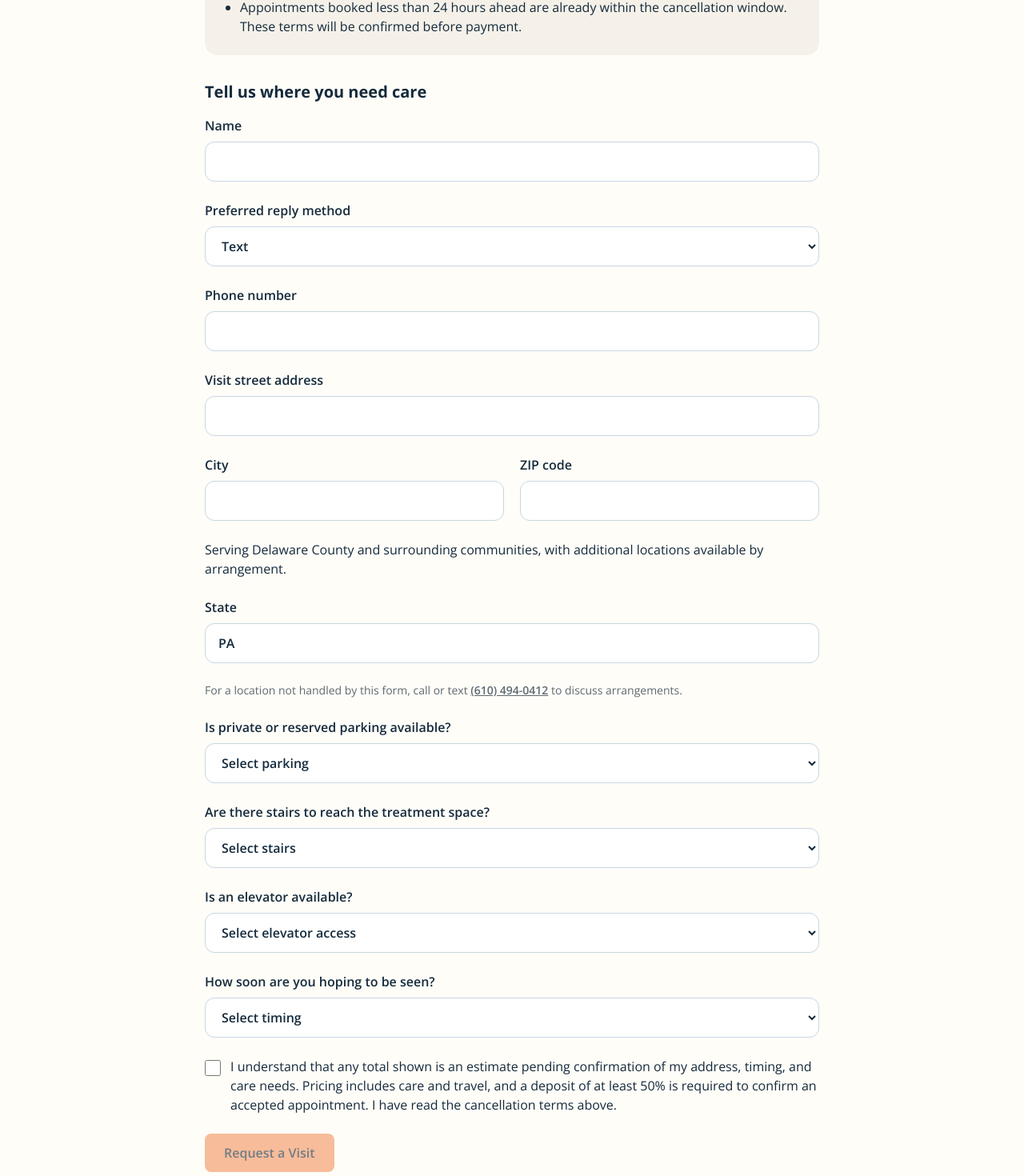
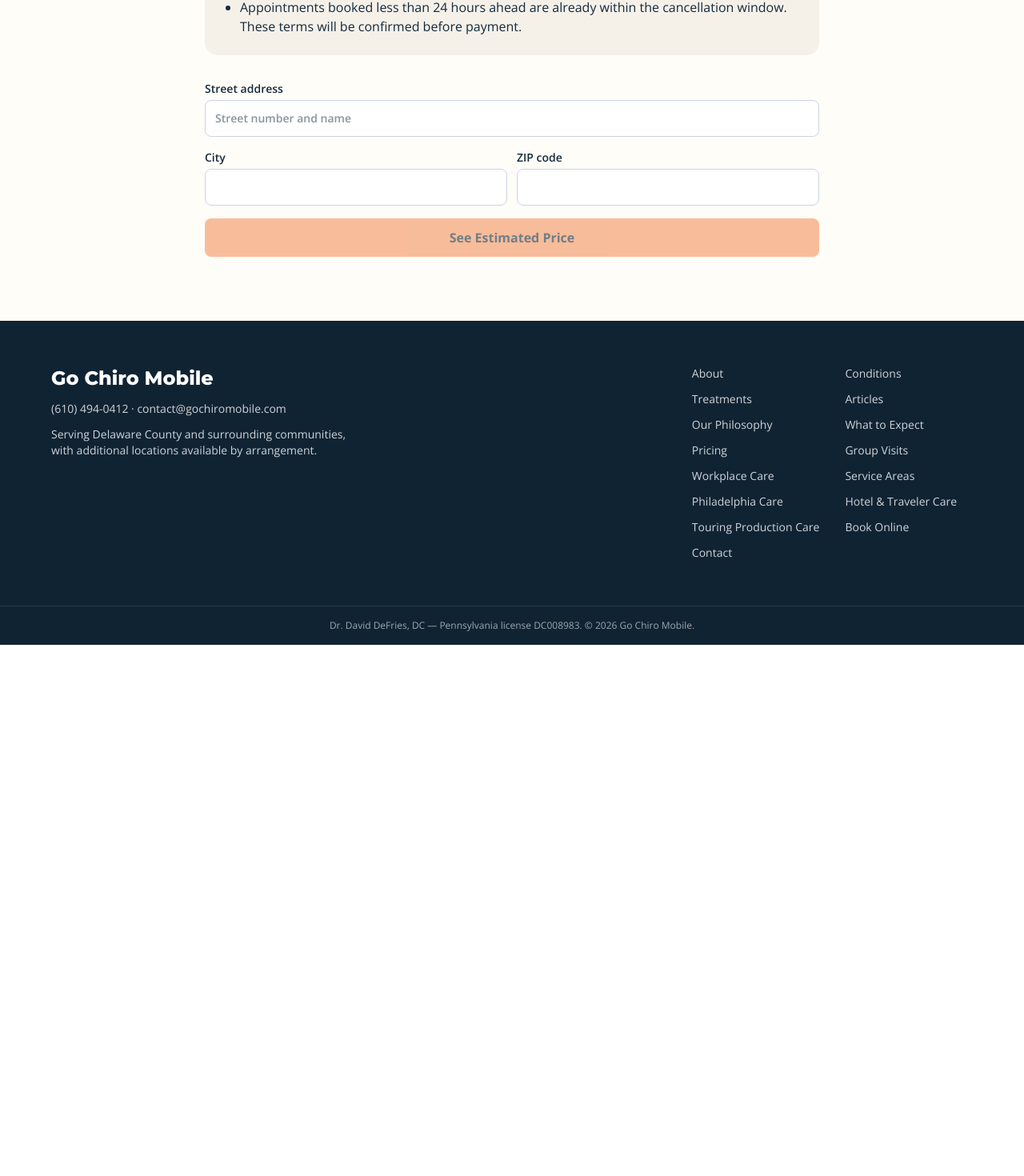
Before and after one commit to mybackcracker/gochiro-platform, a Next.js app: page /check-your-location in a window 1280 px wide. Shown: the part 736-2206 px from the top of the page at 80% size. After the commit the page ends 1542 px from the top, so only its background shows below. Built offline with nearby package versions, Linux system fonts and the light colour scheme.

Commit message:
Simplify extended-area page to address-first quote and progressive contact form

```diff
--- a/app/(marketing)/check-your-location/LocationRequestForm.tsx
+++ b/app/(marketing)/check-your-location/LocationRequestForm.tsx
@@ -1,64 +1,148 @@
 "use client";
-import TravelEstimateCard from "@/components/TravelEstimateCard";
+import { FormEvent, useState } from "react";
+import { zipRoute } from "@/lib/zipRouting";
 import type { SignedTravelEstimate } from "@/lib/travelEstimate";
-import { zipRoute } from "@/lib/zipRouting";
-import { FormEvent, useState } from "react";
-import { LOCATION_CONTACTS, LOCATION_TIMING, PRIVATE_PARKING_OPTIONS, STAIRS_OPTIONS, ELEVATOR_OPTIONS } from "@/lib/locationRequest";
-export default function LocationRequestForm({ initialZip = "", initialEstimate = null }: { initialZip?: string; initialEstimate?: SignedTravelEstimate | null }) {
-  const [zip,setZip] = useState(initialZip);
-  const [estimate,setEstimate] = useState<SignedTravelEstimate | null>(initialEstimate);
-  const [estimateUnavailable,setEstimateUnavailable] = useState(false);
-  const [acceptedEstimate,setAcceptedEstimate] = useState(false);
-  const [acceptedManualQuote,setAcceptedManualQuote] = useState(false);
-  const [submittedTotal,setSubmittedTotal] = useState<number | null>(null);
-  const currentEstimate = estimate?.estimate.zip === zip ? estimate : null;
-  const requestZip = zipRoute(zip) === "request";
-  const manualFallback = requestZip && estimateUnavailable && !currentEstimate;
-  const qualified = requestZip && (currentEstimate ? acceptedEstimate : manualFallback && acceptedManualQuote);
-  const [method,setMethod] = useState("Text");
-  const [status,setStatus] = useState("idle");
-  const [message,setMessage] = useState("");
-  async function submit(event: FormEvent<HTMLFormElement>) {
+import { LOCATION_CONTACTS, LOCATION_TIMING } from "@/lib/locationRequest";
+
+type Phase = "address" | "quoted" | "contact" | "sent";
+export default function LocationRequestForm({ initialZip = "" }: { initialZip?: string }) {
+  const [street, setStreet] = useState("");
+  const [city, setCity] = useState("");
+  const [zip, setZip] = useState(initialZip);
+  const [phase, setPhase] = useState<Phase>("address");
+  const [quote, setQuote] = useState<SignedTravelEstimate | null>(null);
+  const [manual, setManual] = useState(false);
+  const [busy, setBusy] = useState(false);
+  const [error, setError] = useState("");
+  const [canRequestManual, setCanRequestManual] = useState(false);
+  const [method, setMethod] = useState("Text");
+  const [submittedTotal, setSubmittedTotal] = useState<number | null>(null);
+  const field = "mt-1 block w-full rounded-lg border border-slate-300 bg-white px-3 py-3 text-ink focus:outline-2 focus:outline-navy";
+  const button = "w-full rounded-lg bg-apricot px-5 py-3 font-bold text-navy hover:bg-apricot-light disabled:opacity-60";
+  const address = street.trim() + ", " + city.trim() + ", PA " + zip;
+
+  function editAddress(fieldName: "street" | "city" | "zip", value: string) {
+    if (fieldName === "street") setStreet(value);
+    if (fieldName === "city") setCity(value);
+    if (fieldName === "zip") setZip(value.replace(/\D/g, "").slice(0, 5));
+    setQuote(null); setManual(false); setCanRequestManual(false); setPhase("address"); setError("");
+  }
+
+  async function checkPrice(event: FormEvent<HTMLFormElement>) {
     event.preventDefault();
-    if (status === "sending") return;
-    if (!qualified) { setStatus("error"); setMessage("Please acknowledge the estimate, or request a personal quote if automatic pricing is unavailable."); return; }
-    const data = new FormData(event.currentTarget);
-    setStatus("sending"); setMessage("");
+    if (busy || zipRoute(zip) !== "request") return;
+    setBusy(true); setError(""); setCanRequestManual(false);
     try {
-      const response = await fetch("/api/location-request",{method:"POST",headers:{"Content-Type":"application/json"},body:JSON.stringify({...Object.fromEntries(data),acknowledged:data.get("acknowledged") === "on"})});
-      const result = await response.json();
-      if (!response.ok || result.success !== true) throw new Error(result.error || "Unable to send your request.");
-      setSubmittedTotal(typeof result.estimate?.total === "number" ? result.estimate.total : null);
-      setStatus("success");
-    } catch (e) { setStatus("error");setMessage(e instanceof Error ? e.message : "Please call or text 610-494-0412."); }
+      const response = await fetch("/api/travel-estimate", {
+        method: "POST", headers: { "Content-Type": "application/json" },
+        body: JSON.stringify({ street, city, zip })
+      });
+      const data = await response.json();
+      if (!response.ok) {
+        setCanRequestManual(response.status === 503 || response.status === 429);
+        throw new Error(response.status === 503 || response.status === 429
+          ? "We could not calculate a reliable price for this address."
+          : (data.error || "Please check the address and try again."));
+      }
+      const next = data as SignedTravelEstimate;
+      if (!next.estimate || next.estimate.zip !== zip || !next.token) throw new Error("Please try checking this address again.");
+      setQuote(next); setPhase("quoted");
+    } catch (e) { setError(e instanceof Error ? e.message : "We could not check this address."); }
+    finally { setBusy(false); }
   }
-  const field = "mt-2 block w-full rounded-xl border border-slate-300 bg-white px-4 py-3 text-ink focus:outline-2 focus:outline-navy";
-  if (status === "success") return <div role="status" className="rounded-2xl bg-cream p-6"><h2 className="text-xl font-bold">Your location request has been received.</h2><p className="mt-3">We’ll review whether we can serve your location and contact you about the next steps. This is not a confirmed appointment.</p>{submittedTotal !== null && <p className="mt-3 font-semibold">Your submitted estimate: ${submittedTotal}, including care and travel. We’ll confirm the final price with you before booking.</p>}</div>;
-  return <form onSubmit={submit} className="space-y-6">
-    {zipRoute(zip) === "request" && <TravelEstimateCard key={zip} zip={zip} initial={initialEstimate?.estimate.zip === zip ? initialEstimate : null} onEstimate={setEstimate} onUnavailable={setEstimateUnavailable} showRequest={false} />}
-    <input type="hidden" name="estimateToken" value={currentEstimate?.token || ""} />
-    <input type="hidden" name="estimateAcknowledged" value={currentEstimate && acceptedEstimate ? "true" : "false"} />
-    <input type="hidden" name="manualQuoteRequested" value={manualFallback && acceptedManualQuote ? "true" : "false"} />
-    <fieldset disabled={status === "sending"} className="space-y-6">
-      <legend className="mb-4 text-xl font-bold">Tell us where you need care</legend>
-      {currentEstimate && requestZip && <label className="flex items-start gap-3 rounded-xl border border-line bg-cream p-4"><input type="checkbox" checked={acceptedEstimate} onChange={e=>setAcceptedEstimate(e.target.checked)} required className="mt-1 h-5 w-5 shrink-0"/><span><strong>I understand the estimated total is ${currentEstimate.estimate.total}, including chiropractic care and additional travel.</strong> I am interested in arranging a visit at approximately this cost, subject to confirmation of the final price and availability.</span></label>}
-      {manualFallback && <label className="flex items-start gap-3 rounded-xl border border-line bg-cream p-4"><input type="checkbox" checked={acceptedManualQuote} onChange={e=>setAcceptedManualQuote(e.target.checked)} required className="mt-1 h-5 w-5 shrink-0"/><span>Automatic pricing is unavailable. I would like to receive a personal quote before deciding whether to schedule. No appointment or payment will be created.</span></label>}
-      {zipRoute(zip) === "booking" && <p className="rounded-xl bg-cream p-4">Your ZIP is in our regular service area. Please use <a href="/book" className="font-semibold underline">regular online booking</a>.</p>}
-      {requestZip && !currentEstimate && !manualFallback && <p className="text-sm text-muted">An estimate will appear above before you can send a visit request.</p>}
-      <label className="block font-semibold">Name<input name="name" autoComplete="name" required maxLength={100} className={field}/></label>
-      <label className="block font-semibold">Preferred reply method<select name="contactMethod" value={method} onChange={e=>setMethod(e.target.value)} className={field}>{LOCATION_CONTACTS.map(x=><option key={x}>{x}</option>)}</select></label>
-      <label className="block font-semibold">{method === "Email" ? "Email address" : "Phone number"}<input key={method === "Email" ? "email" : "tel"} name="contact" type={method === "Email" ? "email" : "tel"} autoComplete={method === "Email" ? "email" : "tel"} required maxLength={160} className={field}/></label>
-      <label className="block font-semibold">Visit street address<input name="address" autoComplete="street-address" required maxLength={200} className={field}/></label>
-      <div className="grid gap-5 sm:grid-cols-2"><label className="block font-semibold">City<input name="city" autoComplete="address-level2" required maxLength={100} className={field}/></label><label className="block font-semibold">ZIP code<input name="zip" value={zip} onChange={e=>{setZip(e.target.value.replace(/\D/g, "").slice(0,5));setEstimate(null);setEstimateUnavailable(false);setAcceptedEstimate(false);setAcceptedManualQuote(false);setStatus("idle");setMessage("");}} autoComplete="postal-code" inputMode="numeric" pattern="[0-9]{5}" required maxLength={5} className={field}/></label></div>
-      <p>Serving Delaware County and surrounding communities, with additional locations available by arrangement.</p><label className="block font-semibold">State<input name="state" value="PA" readOnly autoComplete="address-level1" className={field}/></label><p className="text-sm text-muted">For a location not handled by this form, call or text <a href="sms:+16104940412" className="font-semibold underline">(610) 494-0412</a> to discuss arrangements.</p>
-      <label className="block font-semibold">Is private or reserved parking available?<select name="privateParking" required defaultValue="" className={field}><option value="" disabled>Select parking</option>{PRIVATE_PARKING_OPTIONS.map(x=><option key={x}>{x}</option>)}</select></label>
-      <label className="block font-semibold">Are there stairs to reach the treatment space?<select name="stairs" required defaultValue="" className={field}><option value="" disabled>Select stairs</option>{STAIRS_OPTIONS.map(x=><option key={x}>{x}</option>)}</select></label>
-      <label className="block font-semibold">Is an elevator available?<select name="elevator" required defaultValue="" className={field}><option value="" disabled>Select elevator access</option>{ELEVATOR_OPTIONS.map(x=><option key={x}>{x}</option>)}</select></label>
-      <label className="block font-semibold">How soon are you hoping to be seen?<select name="timing" required defaultValue="" className={field}><option value="" disabled>Select timing</option>{LOCATION_TIMING.map(x=><option key={x}>{x}</option>)}</select></label>
-      <div hidden aria-hidden="true"><label>Website<input name="website" tabIndex={-1} autoComplete="off"/></label></div>
-      <label className="flex items-start gap-3"><input name="acknowledged" type="checkbox" required className="mt-1 h-5 w-5 shrink-0"/><span>I understand that any total shown is an estimate pending confirmation of my address, timing, and care needs. Pricing includes care and travel, and a deposit of at least 50% is required to confirm an accepted appointment. I have read the cancellation terms above.</span></label>
-      <button type="submit" disabled={!qualified || status === "sending"} className="rounded-lg bg-apricot px-6 py-3 font-semibold text-navy hover:bg-apricot-light disabled:cursor-not-allowed disabled:opacity-60">{status === "sending" ? "Sending…" : "Request a Visit"}</button>
-    </fieldset>
-    {status === "error" && <p role="alert" className="text-red-800">{message}</p>}
-  </form>;
+
+  async function submitRequest(event: FormEvent<HTMLFormElement>) {
+    event.preventDefault();
+    if (busy || (!quote && !manual)) return;
+    const fields = Object.fromEntries(new FormData(event.currentTarget));
+    if (fields.acknowledged !== "on") return;
+    setBusy(true); setError("");
+    try {
+      const response = await fetch("/api/location-request", {
+        method: "POST", headers: { "Content-Type": "application/json" },
+        body: JSON.stringify({
+          ...fields, address: street, city, zip, state: "PA", contactMethod: method,
+          acknowledged: true, estimateToken: quote?.token || "",
+          estimateAcknowledged: quote ? "true" : "false",
+          manualQuoteRequested: manual ? "true" : "false"
+        })
+      });
+      const data = await response.json();
+      if (!response.ok || data.success !== true) throw new Error(data.error || "We could not send your request.");
+      setSubmittedTotal(typeof data.estimate?.total === "number" ? data.estimate.total : null);
+      setPhase("sent");
+    } catch (e) { setError(e instanceof Error ? e.message : "We could not send your request."); }
+    finally { setBusy(false); }
+  }
+
+  if (phase === "sent") return <div className="rounded-xl border border-line p-6" role="status">
+    <h2 className="text-xl font-bold">Request received</h2>
+    <p className="mt-2">We will contact you to confirm availability and final pricing. This is not a booked appointment.</p>
+    {submittedTotal !== null && <p className="mt-2 font-semibold">Your estimated total: {"$" + submittedTotal}</p>}
+  </div>;
+
+  return <div className="space-y-5">
+    {phase === "address" ? <form onSubmit={checkPrice} className="space-y-4">
+      <label className="block text-sm font-semibold">Street address
+        <input value={street} onChange={e => editAddress("street", e.target.value)} autoComplete="street-address" required minLength={5} maxLength={200} placeholder="Street number and name" className={field}/>
+      </label>
+      <div className="grid grid-cols-1 gap-3 sm:grid-cols-2">
+        <label className="block text-sm font-semibold">City
+          <input value={city} onChange={e => editAddress("city", e.target.value)} autoComplete="address-level2" required minLength={2} maxLength={100} className={field}/>
+        </label>
+        <label className="block text-sm font-semibold">ZIP code
+          <input value={zip} onChange={e => editAddress("zip", e.target.value)} autoComplete="postal-code" inputMode="numeric" pattern="[0-9]{5}" required className={field}/>
+        </label>
+      </div>
+      {zipRoute(zip) === "booking" ? <p className="text-sm">We serve this area. <a href="/book" className="font-semibold underline">Book a regular visit</a>.</p>
+        : zip.length === 5 && zipRoute(zip) === "not-pennsylvania" ? <p className="text-sm">For this location, please <a href="/contact" className="font-semibold underline">contact the practice</a>.</p>
+        : <button type="submit" disabled={busy || zipRoute(zip) !== "request"} className={button}>{busy ? "Checking…" : "See Estimated Price"}</button>}
+      {canRequestManual && <button type="button" onClick={() => { setManual(true); setPhase("contact"); setError(""); }} className="text-sm font-semibold underline">Request a personal quote instead</button>}
+    </form> : <div className="space-y-4">
+      <div className="flex items-start justify-between gap-4 text-sm">
+        <p className="text-muted">{address}</p>
+        <button type="button" onClick={() => { setPhase("address"); setQuote(null); setManual(false); setError(""); }} className="shrink-0 font-semibold underline">Change address</button>
+      </div>
+      {quote && <div className="rounded-xl border border-line p-5">
+        <p className="text-sm font-medium text-muted">Estimated weekday new-patient visit</p>
+        <p className="mt-1 text-4xl font-extrabold text-navy">{"$" + quote.estimate.total}</p>
+        <p className="mt-2 text-sm">Visit: {"$" + quote.estimate.appointmentFee} · Travel: {"$" + quote.estimate.travelFee}</p>
+        <p className="mt-3 text-sm">You are farther than our usual travel area. We understand some circumstances warrant care at home, and we may be able to make the trip.</p>
+        <p className="mt-2 text-xs text-muted">Estimate only; final price and availability are confirmed before scheduling.</p>
+      </div>}
+      {phase === "quoted" && <button type="button" onClick={() => setPhase("contact")} className={button}>I&apos;d Like to Request a Visit</button>}
+      {manual && <p className="text-sm">We will confirm a travel-inclusive quote before you decide whether to schedule.</p>}
+    </div>}
+    {phase === "contact" && <form onSubmit={submitRequest} className="space-y-4 rounded-xl border border-line p-5">
+      <h2 className="text-lg font-bold">Where can we reach you?</h2>
+      <label className="block text-sm font-semibold">Name
+        <input name="name" required maxLength={100} autoComplete="name" className={field}/>
+      </label>
+      <div className="grid grid-cols-1 gap-3 sm:grid-cols-2">
+        <label className="block text-sm font-semibold">Reply by
+          <select value={method} onChange={e => setMethod(e.target.value)} className={field}>{LOCATION_CONTACTS.map(option => <option key={option}>{option}</option>)}</select>
+        </label>
+        <label className="block text-sm font-semibold">{method === "Email" ? "Email address" : "Phone number"}
+          <input key={method} name="contact" type={method === "Email" ? "email" : "tel"} required maxLength={160} autoComplete={method === "Email" ? "email" : "tel"} className={field}/>
+        </label>
+      </div>
+      <label className="block text-sm font-semibold">When would you like care?
+        <select name="timing" required defaultValue="" className={field}>
+          <option value="" disabled>Choose timing</option>
+          {LOCATION_TIMING.map(option => <option key={option}>{option}</option>)}
+        </select>
+      </label>
+      <label className="flex items-start gap-3 text-sm">
+        <input name="acknowledged" type="checkbox" required className="mt-1 h-5 w-5 shrink-0"/>
+        <span>{quote ? "I understand the estimated total shown above, including travel." : "I am requesting a personal quote before booking."} Confirming a visit requires a deposit of at least 50%.</span>
+      </label>
+      <details className="text-xs text-muted"><summary className="cursor-pointer font-semibold">Deposit and cancellation terms</summary>
+        <p className="mt-2">The deposit is applied toward your visit. Cancel at least 24 hours ahead for a refund or transfer; late cancellation or a no-show forfeits the deposit. If Go Chiro Mobile cancels, it is refunded. For bookings less than 24 hours ahead, we confirm the terms before payment.</p>
+      </details>
+      <div className="hidden" aria-hidden="true"><label>Website<input name="website" tabIndex={-1} autoComplete="off"/></label></div>
+      <button disabled={busy} type="submit" className={button}>{busy ? "Sending…" : manual ? "Request Personal Quote" : "Send Visit Request"}</button>
+      <p className="text-xs text-muted">No payment is required to send a request.</p>
+    </form>}
+    {error && <p role="alert" className="text-sm text-red-800">{error}</p>}
+  </div>;
 }
```
